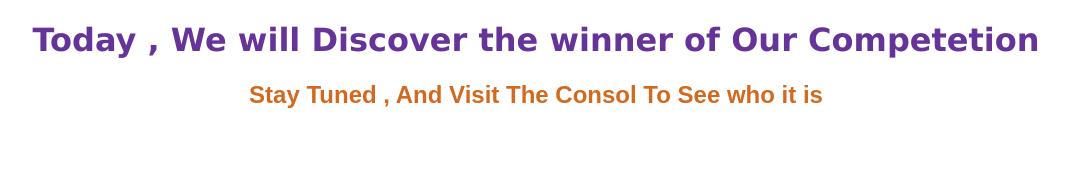
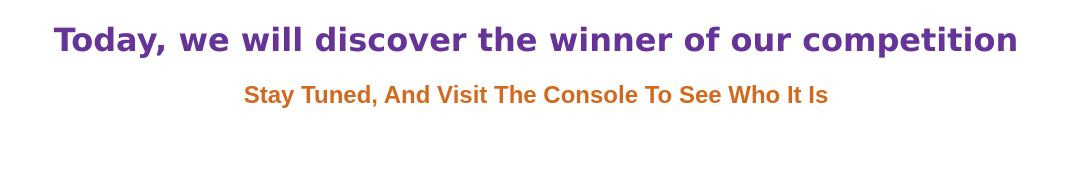
Before and after one commit to MedMoalla/Challenge1, a plain HTML site: page index.html in a window 1280 px wide. Shown: the top 178 px of the page, without its empty margins (104-1172 px from the left). Drawn offline with Linux system fonts and the light colour scheme.

Commit message:
Update index.html

```diff
--- a/index.html
+++ b/index.html
@@ -3,12 +3,12 @@
 <head>
     <meta charset="UTF-8">
     <meta name="viewport" content="width=device-width, initial-scale=1.0">
-    <title>Competition Betwwen The Dolphins And The Koalas</title>
+    <title>Competition Between The Dolphins And The Koalas</title>
     <link rel="stylesheet" href="style.css">
 </head>
 <body>
-    <h1>Today , We will Discover the winner of Our Competetion </h1>
-    <h2>Stay Tuned , And Visit The Consol To See who it is</h2>
+    <h1>Today, we will discover the winner of our competition </h1>
+    <h2>Stay Tuned, And Visit The Console To See Who It Is </h2>
 
     <div>
         <img src="https://tse2.mm.bing.net/th/id/OIP.6QYfctFndYnl0e30bDNMigHaE8?pid=Api&P=0&h=180" alt="" id="dolphin">
```
